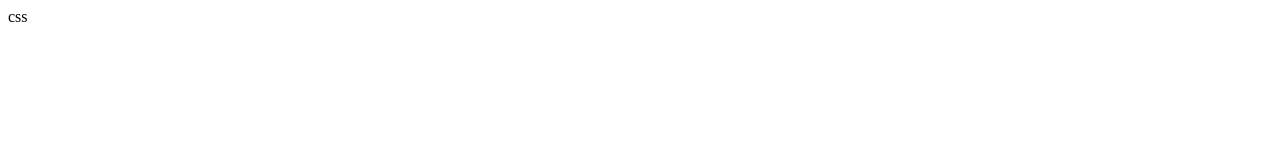
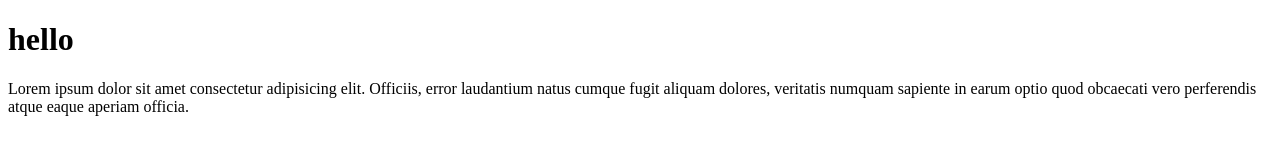
Before and after one commit to musofirov01/remote-test, a plain HTML site: page index.html in a window 1280 px wide. Drawn offline with Linux system fonts and the light colour scheme.

Commit message:
added index

```diff
--- a/index.html
+++ b/index.html
@@ -1,13 +1,18 @@
-css
 <!DOCTYPE html>
 <html lang="en">
+
 <head>
     <meta charset="UTF-8">
     <meta http-equiv="X-UA-Compatible" content="IE=edge">
     <meta name="viewport" content="width=device-width, initial-scale=1.0">
     <title>Document</title>
 </head>
+
 <body>
+    <h1>hello</h1>
+    <p>Lorem ipsum dolor sit amet consectetur adipisicing elit. Officiis, error laudantium natus cumque fugit aliquam
+        dolores, veritatis numquam sapiente in earum optio quod obcaecati vero perferendis atque eaque aperiam officia.
+    </p>
+</body>
 
-</body>
 </html>
```
